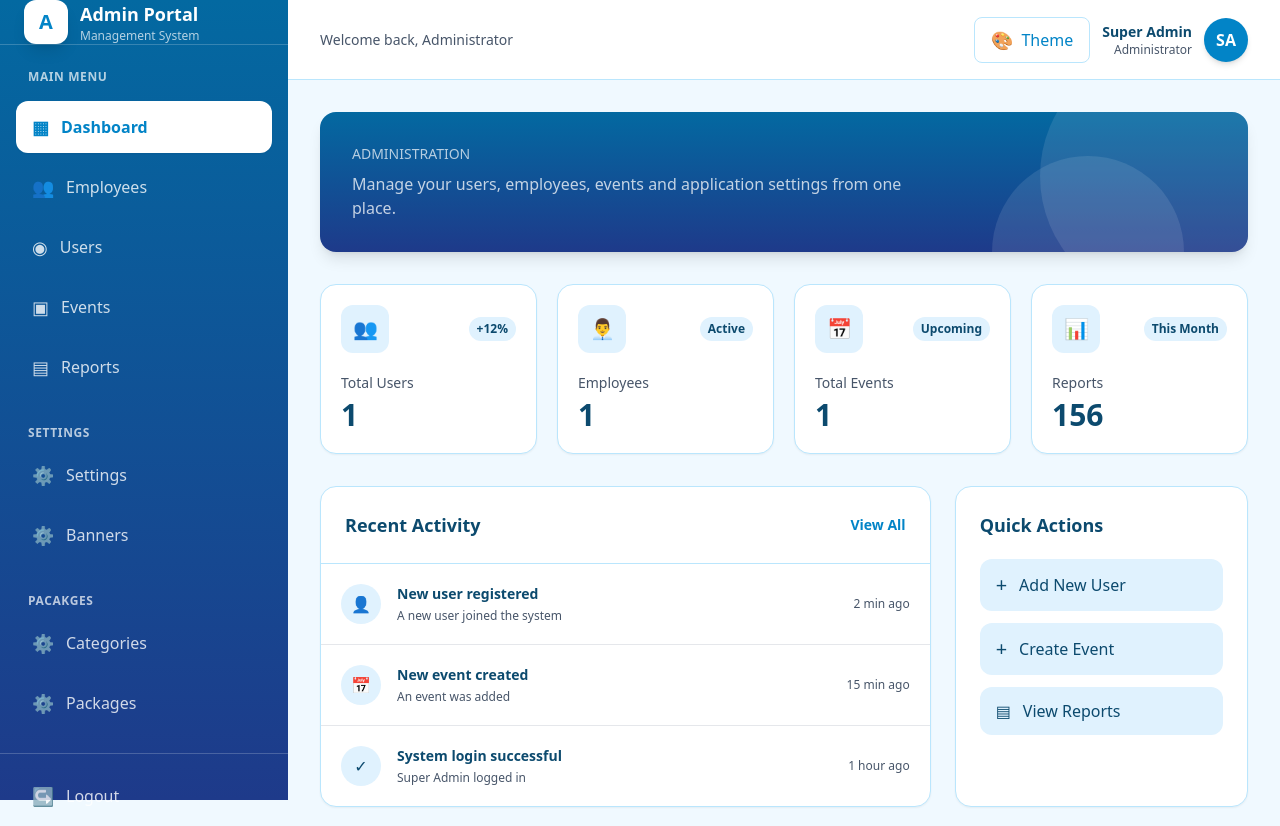
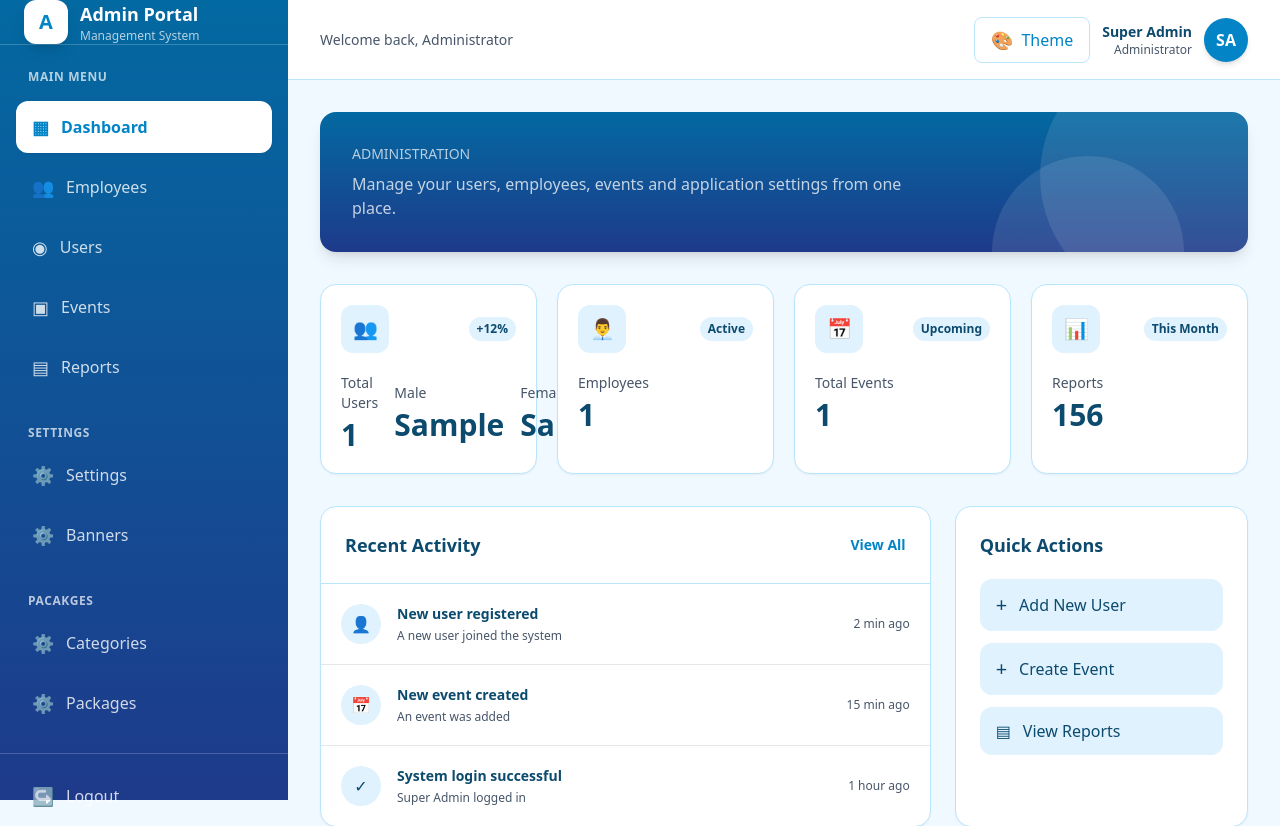
Before and after one commit to nagarajueenadupellipandiri-lang/python_pelliandiri, a Django app: template django_admin/admin_app/templates/admin_app/dashboard.html in a window 1280 px wide. Shown: the top 826 px of the page. Run offline with Django 4.2, Linux system fonts and the light colour scheme; the template is opened without the code that fills it: most values are stand-ins (such as "Sample title", 1, 10 or a date in 2020); some libraries are stand-ins or nearby versions.

Commit message:
get total male and female usres

```diff
--- a/django_admin/admin_app/templates/admin_app/dashboard.html
+++ b/django_admin/admin_app/templates/admin_app/dashboard.html
@@ -36,8 +36,7 @@
 
 
                 <!-- USERS -->
-
-                <div class="theme-card
+                <!-- <div class="theme-card
                             rounded-2xl
                             border
                             p-5
@@ -91,6 +90,26 @@
 
                     <h3 class="text-3xl font-bold theme-dark-text mt-1"> {{total_registrations}} </h3>
 
+                </div> -->
+                <div class="theme-card rounded-2xl border p-5 shadow-sm hover:shadow-md transition">
+                    <div class="flex items-center justify-between">
+                        <div class="w-12 h-12 rounded-xl theme-soft flex items-center justify-center theme-primary-text text-xl"> 👥 </div>
+                        <span class="text-xs font-semibold theme-primary-text theme-soft px-2 py-1 rounded-full"> +12% </span>
+                    </div>
+                    <div class="flex items-center justify-between gap-4 mt-5">
+                        <div>
+                            <p class="theme-secondary-text text-sm">Total Users</p>
+                            <h3 class="text-3xl font-bold theme-dark-text mt-1"> {{ total_registrations }} </h3>
+                        </div>
+                        <div>
+                            <p class="theme-secondary-text text-sm">Male</p>
+                            <h3 class="text-3xl font-bold theme-dark-text mt-1"> {{ male_registartions }} </h3>
+                        </div>
+                        <div>
+                            <p class="theme-secondary-text text-sm">Female</p>
+                            <h3 class="text-3xl font-bold theme-dark-text mt-1"> {{ female_registartions }} </h3>
+                        </div>
+                    </div>
                 </div>
 
 
```
Also changed, not shown: django_admin/admin_app/templates/admin_app/users.html (+14 -2 lines), django_admin/admin_app/views.py (+10 -3 lines), fastapi_api/routes/registrations.py (+19 -1 lines).
